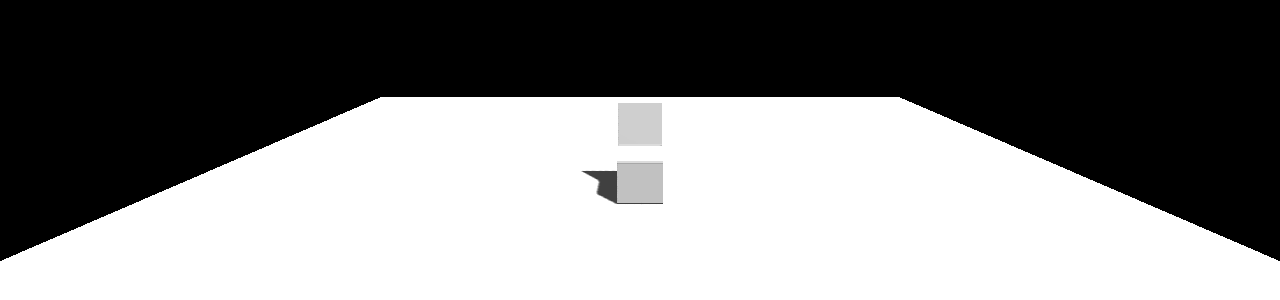
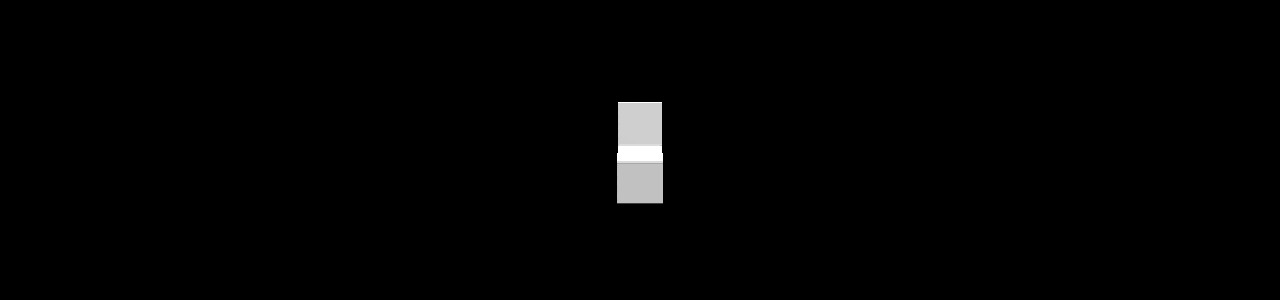
Before and after one commit to Natthawadee-Jansamut/Graphics, a plain HTML site: page index.html in a window 1280 px wide. Shown: the part 206-506 px from the top of the page. Drawn offline with nearby package versions, Linux system fonts and the light colour scheme; animation ran at ten frames a second.

Commit message:
Update index.html

```diff
--- a/index.html
+++ b/index.html
@@ -63,7 +63,7 @@
         const planeMaterial = new THREE.MeshStandardMaterial({ color: 0xffffff });
         const plane = new THREE.Mesh(planeGeometry, planeMaterial);
         plane.rotation.x = -Math.PI / 2; // หมุนให้เป็นพื้น
-        plane.position.y = 0;
+        plane.position.y = 2;
         plane.receiveShadow = true; // ✅ พื้นรับเงา
         scene.add(plane);
 
```
